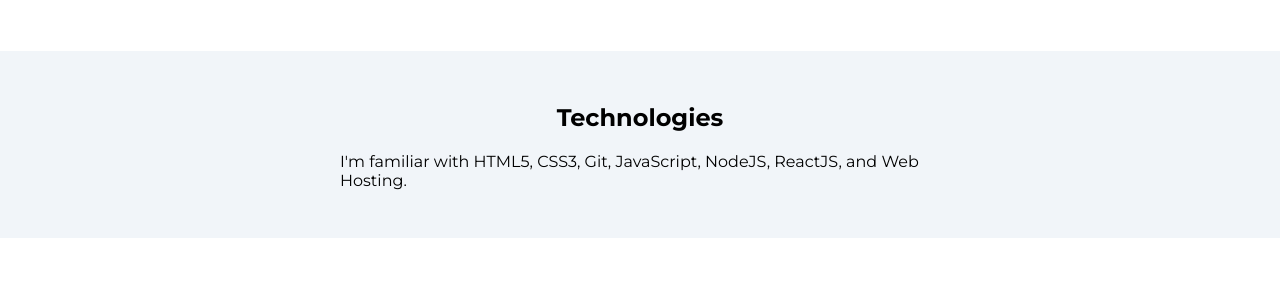
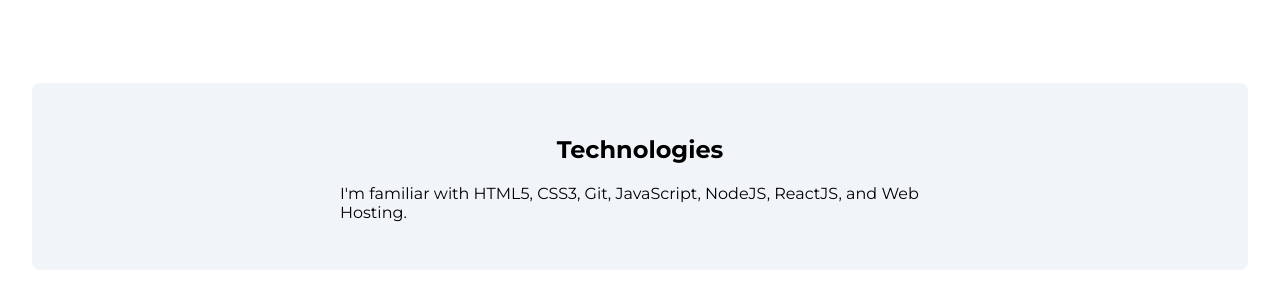
Before and after one commit to PrateekSum96/Lesson_3, a plain HTML site: page index.html in a window 1280 px wide. Shown: the part 487-774 px from the top of the page. Drawn offline with Linux system fonts and the light colour scheme.

Commit message:
added border radius

```diff
--- a/styles.css
+++ b/styles.css
@@ -100,6 +100,8 @@ body{
 /** Section **/
 .section{
     padding: 2rem;
+    margin: 2rem;
+    border-radius: 0.5rem;
 }
 .section h1{
     text-align: center;
```
